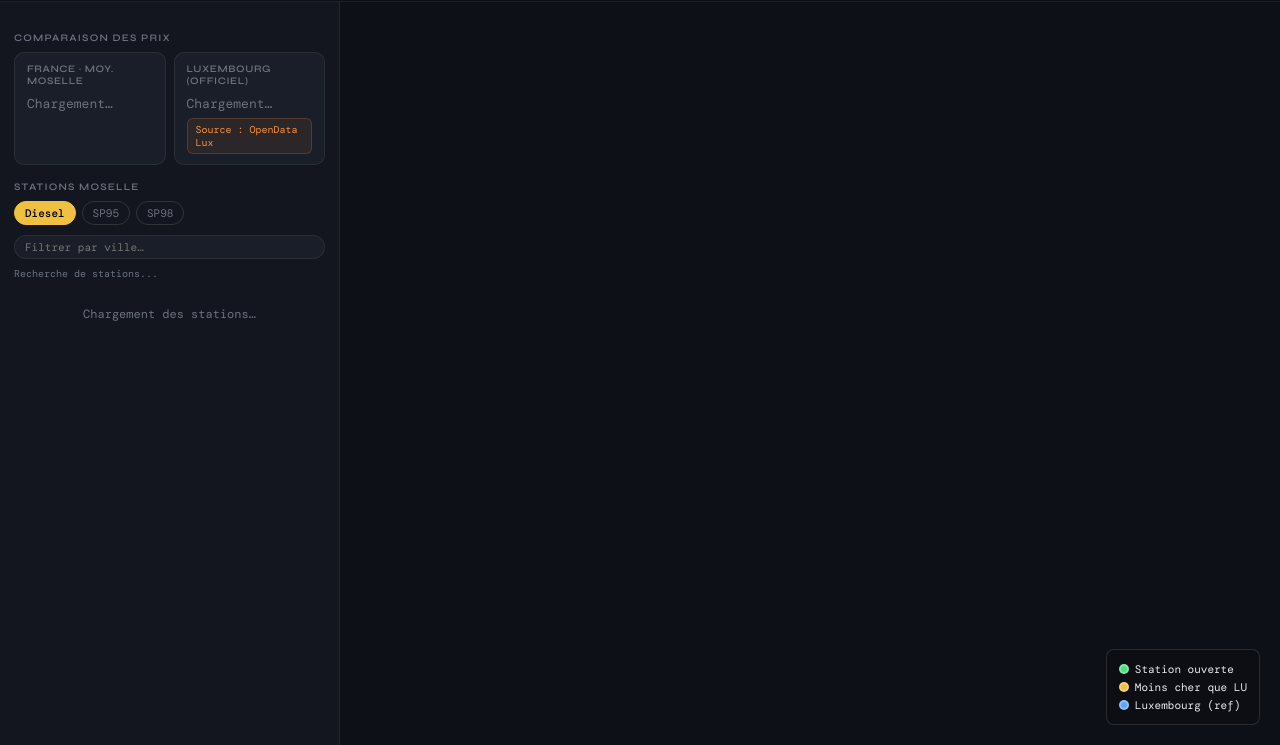
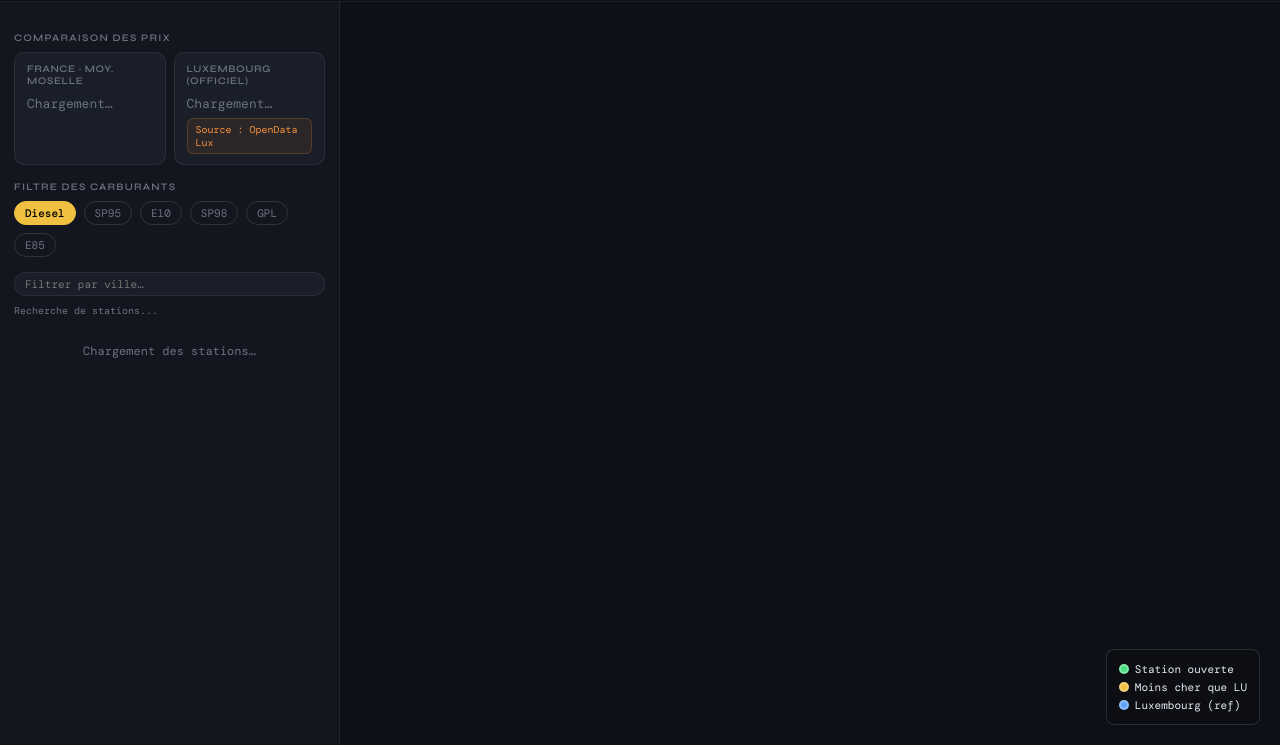
Before and after one commit to JohnnyDeff/carburant-metz-lux, a website: page index.html in a window 1280 px wide. Shown: the part 55-800 px from the top of the page. Drawn offline with nearby package versions, Linux system fonts and the light colour scheme.

Commit message:
Update index.html

```diff
--- a/index.html
+++ b/index.html
@@ -60,12 +60,15 @@
         </div>
       </div>
 
-      <div class="section-label">Stations Moselle</div>
-      <div class="filters">
-        <button class="pill active" onclick="setFuel(this,'Diesel')">Diesel</button>
-        <button class="pill" onclick="setFuel(this,'SP95')">SP95</button>
-        <button class="pill" onclick="setFuel(this,'SP98')">SP98</button>
-      </div>
+      <div class="section-label">Filtre des carburants</div>
+<div class="filters" style="display: flex; gap: 8px; flex-wrap: wrap; margin-bottom: 15px;">
+    <button class="pill active" onclick="setFuel(this,'Diesel')">Diesel</button>
+    <button class="pill" onclick="setFuel(this,'SP95')">SP95</button>
+    <button class="pill" onclick="setFuel(this,'E10')">E10</button>
+    <button class="pill" onclick="setFuel(this,'SP98')">SP98</button>
+    <button class="pill" onclick="setFuel(this,'GPL')">GPL</button>
+    <button class="pill" onclick="setFuel(this,'E85')">E85</button>
+</div>
 
       <input type="text" id="search" placeholder="Filtrer par ville…" oninput="renderList()"/>
 
```
